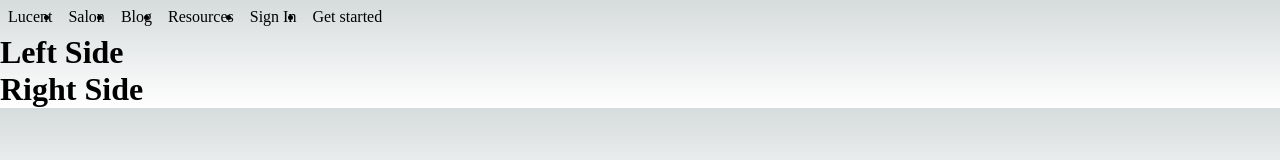
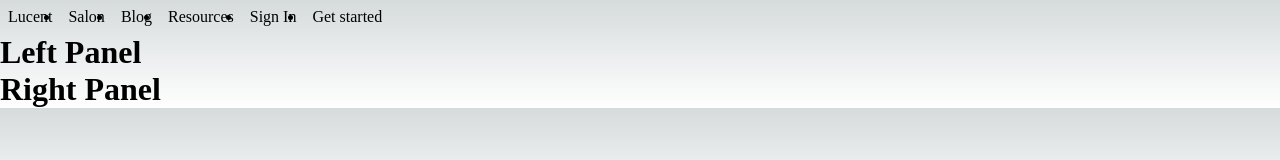
Before and after one commit to TRahulSam1997/lucent-frontend, a Next.js app: page / in a window 1280 px wide. Shown: the top 160 px of the page. Built offline with nearby package versions, Linux system fonts and the light colour scheme.

Commit message:
sectioning the main page into two panels

```diff
--- /dev/null
+++ b/components/leftPanel.tsx
@@ -0,0 +1,9 @@
+import React from 'react'
+
+export const LeftPanel = () => {
+  return (
+    <div>
+        <h1>Left Panel</h1>
+    </div>
+  )
+}
--- /dev/null
+++ b/components/rightPanel.tsx
@@ -0,0 +1,9 @@
+import React from 'react'
+
+export const RightPanel = () => {
+  return (
+    <div>
+        <h1>Right Panel</h1>
+    </div>
+  )
+}
--- a/pages/index.tsx
+++ b/pages/index.tsx
@@ -3,6 +3,8 @@ import Image from 'next/image'
 import { Inter } from '@next/font/google'
 import styles from '../styles/Home.module.css'
 import Nav from '../components/nav'
+import { LeftPanel } from '../components/leftPanel'
+import { RightPanel } from '../components/rightPanel'
 
 const inter = Inter({ subsets: ['latin'] })
 
@@ -17,12 +19,8 @@ export default function Home() {
       </Head>
       <main>
         <Nav />
-        <div>
-          <h1>Left Side</h1>
-        </div>
-        <div>
-          <h1>Right Side</h1>
-        </div>
+        <LeftPanel />
+        <RightPanel />
       </main>
     </>
   )
```
